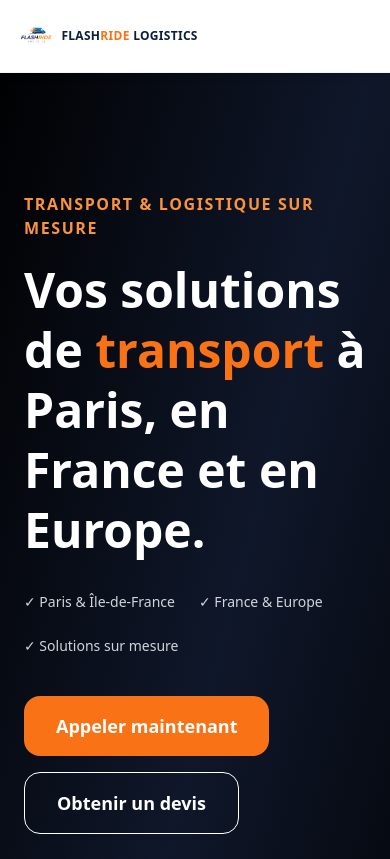
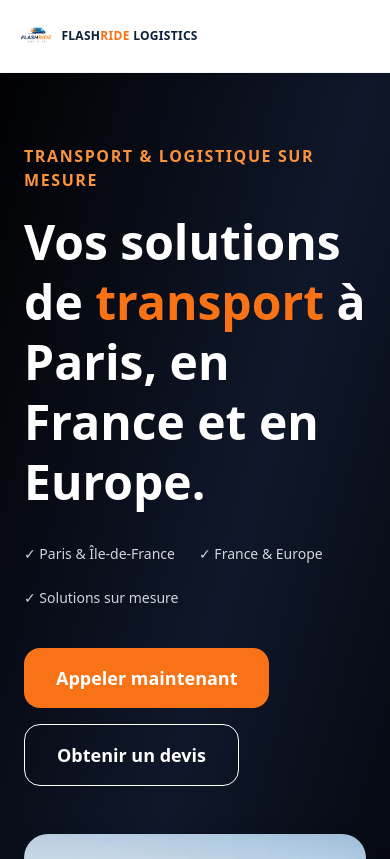
Before and after one commit to jasonvandommele-commits/flashride-logistics, a Next.js app: page / in a window 390 px wide. Shown: the top 859 px of the page. Built offline with nearby package versions, Linux system fonts and the light colour scheme.

Commit message:
Update page.jsx

```diff
--- a/app/page.jsx
+++ b/app/page.jsx
@@ -53,7 +53,7 @@ export default function FlashrideLogisticsWebsite() {
       {/* Hero */}
       <section className="pt-24 md:pt-32 bg-gradient-to-br from-black via-slate-900 to-black text-white">
 
-        <div className="max-w-7xl mx-auto px-6 py-24 grid lg:grid-cols-2 gap-12 items-center">
+       <div className="max-w-7xl mx-auto px-6 py-12 md:py-24 grid lg:grid-cols-2 gap-12 items-center">
 
           <div>
 
```
